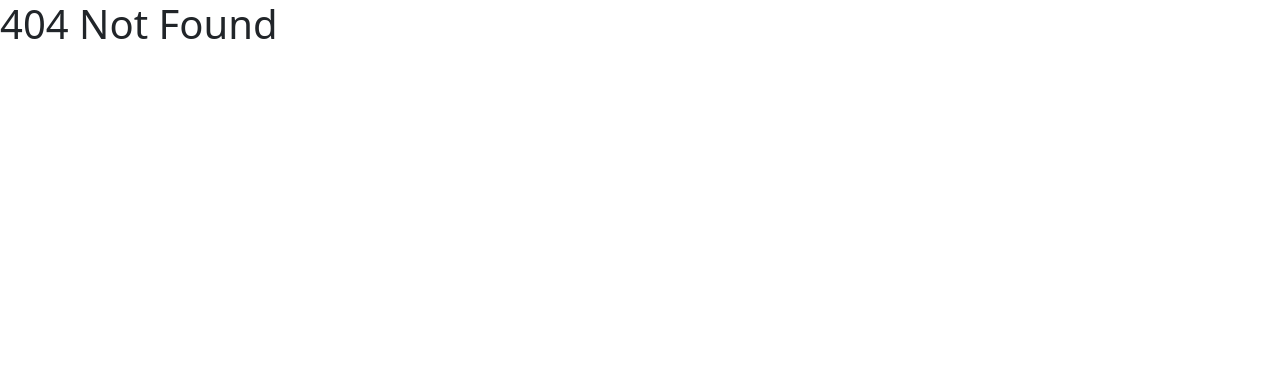
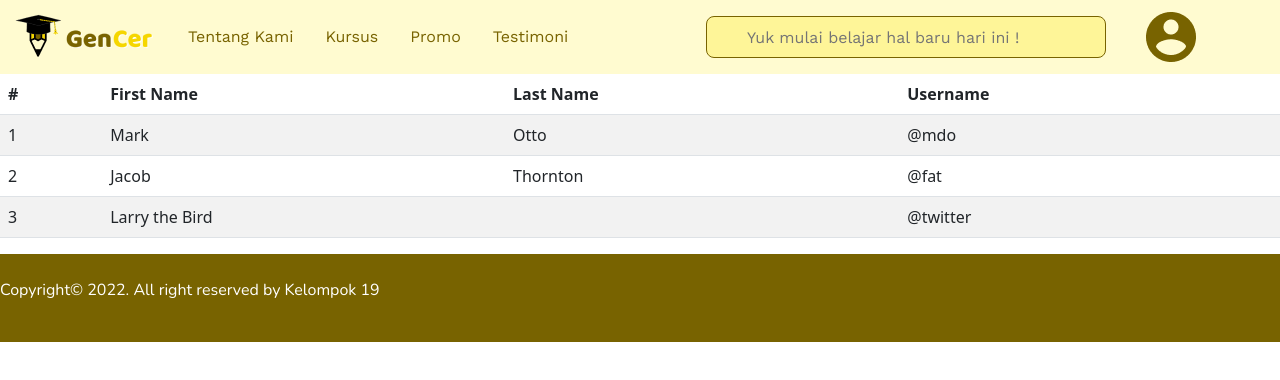
Before and after one commit to Capstone-Project-19-LMS/React, a React (Create React App) app: page /kursus in a window 1280 px wide. Before the commit this address had no page. Shown: the top 380 px of the page. Built offline with nearby package versions, Linux system fonts and the light colour scheme.

Commit message:
update admin

```diff
--- a/package.json
+++ b/package.json
@@ -9,6 +9,7 @@
     "bootstrap": "^5.2.2",
     "rating-star": "^1.1.0",
     "react": "^18.2.0",
+    "sass": "^1.49.0",
     "react-bootstrap": "^2.6.0",
     "react-dom": "^18.2.0",
     "react-icons": "^4.6.0",
--- /dev/null
+++ b/src/component/Kursus/Kursus.js
@@ -0,0 +1,40 @@
+import React from "react";
+import {Table} from 'react-bootstrap';
+
+const Kursus = () => {
+  return (
+    <>
+      <Table striped>
+        <thead>
+          <tr>
+            <th>#</th>
+            <th>First Name</th>
+            <th>Last Name</th>
+            <th>Username</th>
+          </tr>
+        </thead>
+        <tbody>
+          <tr>
+            <td>1</td>
+            <td>Mark</td>
+            <td>Otto</td>
+            <td>@mdo</td>
+          </tr>
+          <tr>
+            <td>2</td>
+            <td>Jacob</td>
+            <td>Thornton</td>
+            <td>@fat</td>
+          </tr>
+          <tr>
+            <td>3</td>
+            <td colSpan={2}>Larry the Bird</td>
+            <td>@twitter</td>
+          </tr>
+        </tbody>
+      </Table>
+    </>
+  );
+};
+
+export default Kursus;
--- a/src/component/Tes.js
+++ b/src/component/SideContent.js
@@ -1,14 +1,16 @@
 import Footer from "./Footer/Footer"
+import Kursus from "./Kursus/Kursus"
 import Navbar from "./Navbar/Navbar"
 
-function Tes() {
+function SideContent() {
     return (
         <>
         <Navbar />
-        <h1>Tes Home</h1>
+        <Kursus/>
         <Footer />
         </>
+
     )
 }
 
-export default Tes
+export default SideContent
--- a/src/component/Sidebar/Sidebar.js
+++ b/src/component/Sidebar/Sidebar.js
@@ -4,6 +4,7 @@ import { BsFillDoorOpenFill } from "react-icons/bs";
 import logo from "../../assets/img/logo.png";
 import gencer from "../../assets/img/gencer.png";
 import "./Sidebar.css";
+import SideContent from "../SideContent";
 
 const Sidebar = () => {
   return (
@@ -67,21 +68,22 @@ const Sidebar = () => {
           </ul>
         </div>
       </div>
-      {/* <!-- /#sidebar-wrapper --> */}
 
-      {/* <!-- Page Content -->
       <div id="page-content-wrapper ">
         <div className="container-fluid">
           <div className="row">
             <div className="content">
-              <div className="heading"></div>
+              <div className="heading">
+
               <h3 className="fw-bold text-center heading ms-4">
                 Sidebar
               </h3>
+              <SideContent/>
+              </div>
             </div>
           </div>
         </div>
-      </div> */}
+      </div>
     </div>
   );
 };
--- a/src/routes/SetupRouters.js
+++ b/src/routes/SetupRouters.js
@@ -1,10 +1,12 @@
 import React from "react";
 import { BrowserRouter, Route, Routes } from "react-router-dom";
-import Tes from "../component/Tes";
 import NotFoundPage from "../pages/NotFoundPage";
 import Register from "../component/LoginRegister/Register";
 import Login from "../component/LoginRegister/Login";
 import LandingPage from "../pages/LandingPage";
+
+import Sidebar from "../component/Sidebar/Sidebar";
+import SideContent from "../component/SideContent";
 
 const SetupRouters = () => {
   return (
@@ -15,6 +17,7 @@ const SetupRouters = () => {
 
         <Route path="/Register" element={<Register />} />
         <Route path="/login" element={<Login />} />
+        <Route path="/kursus" element={<SideContent/>} />
       </Routes>
     </BrowserRouter>
   );
```
Also changed, not shown: 1 other file (tests, documents, lock files or other folders).
